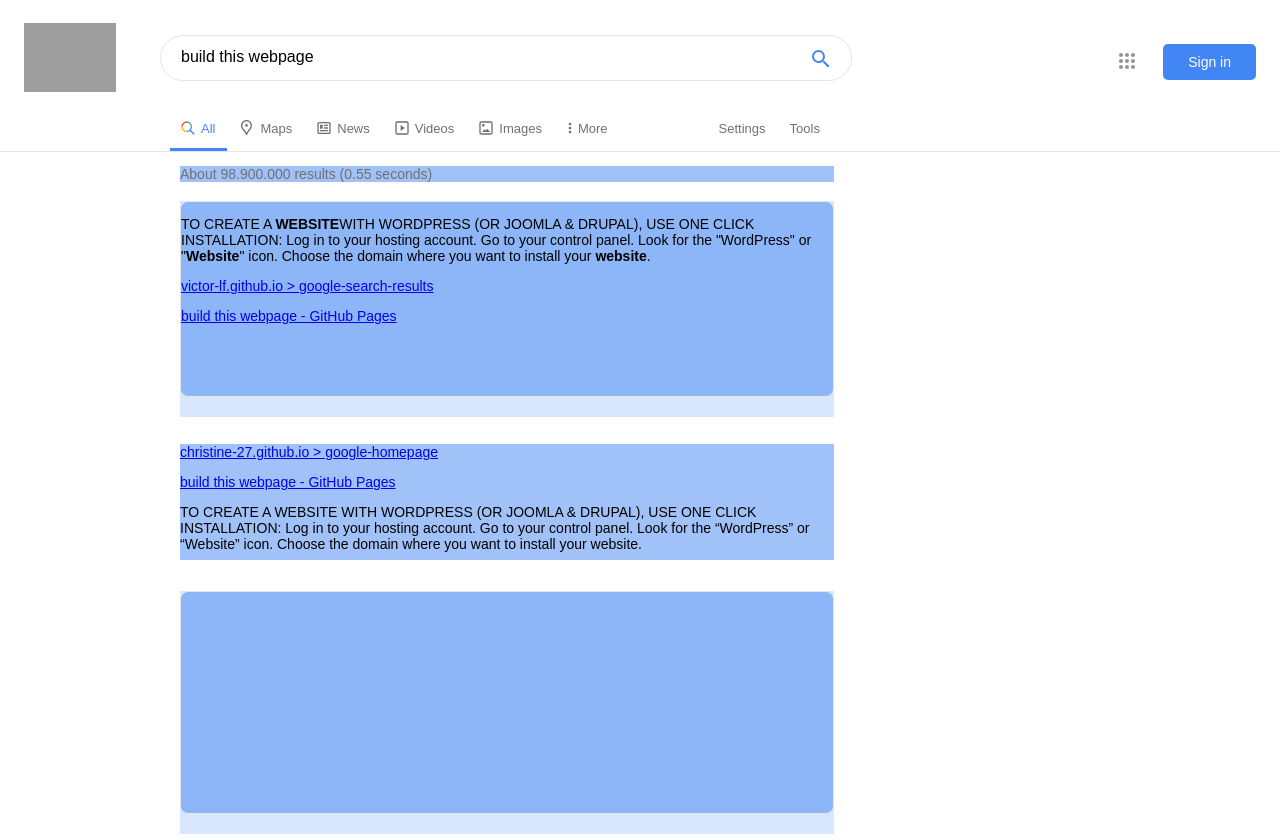
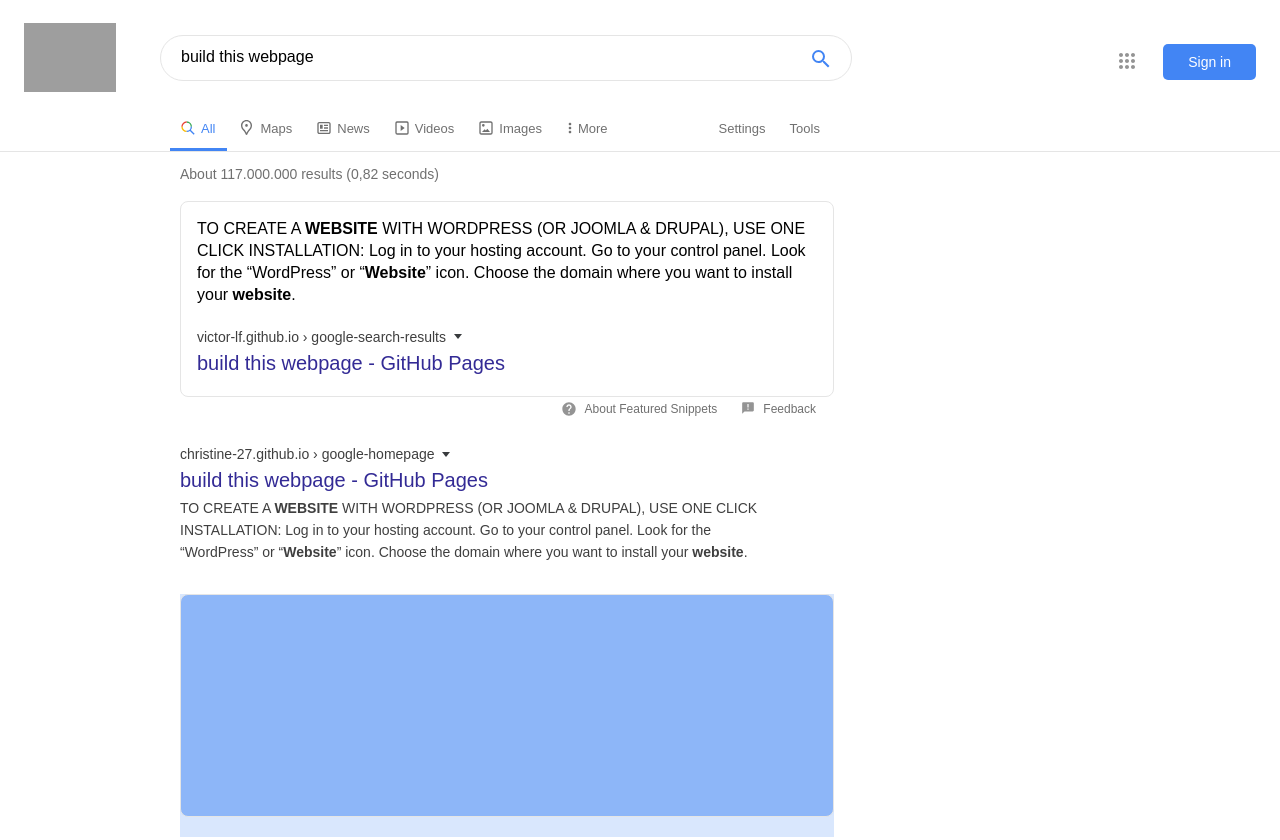
Before and after one commit to Stinji/google-search-results-page, a plain HTML site: page index.html in a window 1280 px wide. Shown: the top 840 px of the page. Drawn offline with Linux system fonts and the light colour scheme; grey boxes are pictures that could not be loaded.

Commit message:
filling in the previously made template with content

```diff
--- a/index.html
+++ b/index.html
@@ -263,51 +263,81 @@
         </script>
     </nav>
     <main>
-        <p class="results-in-seconds">About 98.900.000 results (0.55 seconds)</p>
+        <p class="results-in-seconds">About 117.000.000 results (0,82 seconds)</p>
         <div class="block-top">
-            <div class="inside-block">
-                <p>TO CREATE A <strong>WEBSITE</strong>WITH WORDPRESS (OR JOOMLA & DRUPAL), USE ONE CLICK INSTALLATION:
-                    Log
-                    in to
-                    your hosting account. Go to your control panel. Look for the "WordPress" or
-                    "<strong>Website</strong>"
+            <div class="paddings inside-block">
+                <p id="bigger-text">TO CREATE A <strong>WEBSITE</strong> WITH WORDPRESS (OR JOOMLA & DRUPAL), USE ONE
+                    CLICK INSTALLATION:
+                    Log in to your hosting account. Go to your control panel. Look for the “WordPress” or
+                    “<strong>Website</strong>”
                     icon.
-                    Choose the domain where you want to install your <strong>website</strong>.<p>
-                        <a
-                            href="https://www.google.com/url?sa=t&rct=j&q=&esrc=s&source=web&cd=2&cad=rja&uact=8&ved=2ahUKEwifzNuE6LjoAhWQyKQKHR3bD_0QFjABegQIDBAD&url=https%3A%2F%2Fvictor-lf.github.io%2Fgoogle-search-results%2F&usg=AOvVaw14GSq8J4pzsYJOPkg7tS9V">
+                    Choose the domain where you want to install your <strong>website</strong>.</p>
+                <div class="victor-lf-div-flex">
+                    <div>
+                        <a class="victor-lf-a"
+                            href="https://www.google.com/url?sa=t&rct=j&q=&esrc=s&source=web&cd=2&cad=rja&uact=8&ved=2ahUKEwisxNHxkbvoAhWLLewKHSuMBLEQFjABegQIDBAD&url=https%3A%2F%2Fvictor-lf.github.io%2Fgoogle-search-results%2F&usg=AOvVaw14GSq8J4pzsYJOPkg7tS9V">
+                            victor-lf.github.io › google-search-results<br>
+                            <span class="victor-lf-span">build this webpage - GitHub Pages</span></a>
+                    </div>
+                    <div class="dwn-arw-div">
+                        <a href="#">
+                            <span class="dwn-arw"></span>
+                        </a>
+                    </div>
+                </div>
+            </div>
+            <div class="nfrmtn-lnks-div">
+                <a href="#">
                     <span>
-                                <p>victor-lf.github.io > google-search-results</p>
-                            </span>
-                            <p>build this webpage - GitHub Pages</p>
-                        </a>
-                        </a>
-                        <a href="#"><span class="mn-dwn-arw"></span></a>
-            </div>
-            <!--<a
-                href="https://www.google.com/url?url=https://support.google.com/websearch?p%3Dfeatured_snippets%26hl%3Den-BE&rct=j&q=&esrc=s&usg=AOvVaw1bfgufde1PdqaOLkivogXe&hl=en-BE&sa=X&ved=2ahUKEwjg-6G86rjoAhXQzaQKHeaYBAQQrpwBegQIDRAM">
-                <span>
-                    <svg focusable="false" xmlns="http://www.w3.org/2000/svg" viewBox="0 0 24 24">
+                        <svg class="qstn-mrk-svg" focusable="false" xmlns="http://www.w3.org/2000/svg"
+                            viewBox="0 0 24 24">
                             <path
                                 d="M12 2C6.48 2 2 6.48 2 12s4.48 10 10 10 10-4.48 10-10S17.52 2 12 2zm1 17h-2v-2h2v2zm2.07-7.75l-.9.92C13.45 12.9 13 13.5 13 15h-2v-.5c0-1.1.45-2.1 1.17-2.83l1.24-1.26c.37-.36.59-.86.59-1.41 0-1.1-.9-2-2-2s-2 .9-2 2H8c0-2.21 1.79-4 4-4s4 1.79 4 4c0 .88-.36 1.68-.93 2.25z">
                             </path>
                         </svg>
                     </span>
                 </a>
-            <a
-                href="https://www.google.com/url?url=https://support.google.com/websearch?p%3Dfeatured_snippets%26hl%3Den-BE&rct=j&q=&esrc=s&usg=AOvVaw1bfgufde1PdqaOLkivogXe&hl=en-BE&sa=X&ved=2ahUKEwjg-6G86rjoAhXQzaQKHeaYBAQQrpwBegQIDRAN">About
-                Featured Snippets</a>
-            <a
+                <a class="nfrmtn-lnks ft-snp" href="#">About Featured Snippets</a>
+                <a class="nfrmtn-lnks"
                     href="https://www.google.com/search?client=ubuntu&hs=Lua&channel=fs&sxsrf=ALeKk00z2KFqmb_2intvF1xCMr57aL6F2w%3A1585248565644&ei=Nfl8XsDoJpCdkgWsrako&q=build+this+webpage&oq=build+this+webpage&gs_l=psy-ab.3..0i71l8.0.0..384...0.2..0.0.0.......0......gws-wiz.12_UgDs1r5I&ved=0ahUKEwiA14qN57joAhWQjqQKHaxWCgUQ4dUDCAo&uact=5#">
                     <span>
-                    <svg focusable="false" xmlns="http://www.w3.org/2000/svg" viewBox="0 0 24 24">
+                        <svg class="xmtn-mrk-svg" focusable="false" xmlns="http://www.w3.org/2000/svg"
+                            viewBox="0 0 24 24">
                             <path
                                 d="M20 2H4c-1.1 0-1.99.9-1.99 2L2 22l4-4h14c1.1 0 2-.9 2-2V4c0-1.1-.9-2-2-2zm-7 9h-2V5h2v6zm0 4h-2v-2h2v2z">
                             </path>
                         </svg>
-                </span>Feedback
-            </a>-->
+                    </span>
+                </a>
+                <a class="nfrmtn-lnks fdbk" href="#">Feedback</a>
             </div>
+        </div>
+        <!---->
         <div class="block">
+            <div class="christine-27-div-flex">
+                <div id="christine-27">
+                    <a class="victor-lf-a" href="#">
+                        christine-27.github.io › google-homepage<br>
+                        <span class="victor-lf-span">build this webpage - GitHub Pages</span></a>
+                </div>
+                <div class="dwn-arw-div">
+                    <a href="#">
+                        <span class="dwn-arw"></span>
+                    </a>
+                </div>
+            </div>
+            <div class="lnk-dscr">
+                <p class="christine-27-p">TO CREATE A <strong>WEBSITE</strong> WITH WORDPRESS (OR JOOMLA & DRUPAL), USE ONE
+                    CLICK INSTALLATION:
+                    Log in to your hosting account. Go to your control panel. Look for the “WordPress” or
+                    “<strong>Website</strong>”
+                    icon.
+                    Choose the domain where you want to install your <strong>website</strong>.</p>
+            </div>
+        </div>
+        <!--
+
+
             <a
                 href="https://www.google.com/url?sa=t&rct=j&q=&esrc=s&source=web&cd=3&cad=rja&uact=8&ved=2ahUKEwjg-6G86rjoAhXQzaQKHeaYBAQQFjACegQIARAB&url=https%3A%2F%2Fchristine-27.github.io%2Fgoogle-homepage%2F&usg=AOvVaw2d2MNymdEB9Dk3fp250YW0">
                 <span>
@@ -321,9 +351,11 @@
                 hosting account. Go to your control panel. Look for the “WordPress” or “Website” icon. Choose the
                 domain
                 where you want to install your website.</p>
-        </div>
+
+
+        -->
         <div class="people-also-ask-feedback">
-            <div class="people-also-ask"></div>
+            <div class="paddings people-also-ask"></div>
         </div>
         <div class="similar-blocks"></div>
         <div class="similar-blocks"></div>
--- a/styles/style.css
+++ b/styles/style.css
@@ -2,6 +2,7 @@
     box-sizing: border-box;
     font-family: Arial, Helvetica, sans-serif;
     font-size: 14px;
+    text-decoration: none;
 }
 
 /*
@@ -369,41 +370,132 @@
 */
 
 main {
+    margin-left: 180px;
     width: 654px;
-    margin-left: 180px;
 }
 
-/*
-.mn-dwn-arw {
-    border-color: #70757a transparent;
-    border-style: solid;
-    border-width: 5px 4px 0 4px;
+.paddings {
+    padding: 0 10px 0 16px;
 }
-*/
 
 .results-in-seconds {
-    background: rgba(66, 133, 244, 0.5);
     color: #707070;
 }
 
 .block-top {
-    background: rgba(66, 133, 244, 0.2);
     margin-top: 19px;
     height: 216px
 }
 
 .inside-block {
-    background: rgba(66, 133, 244, 0.5);
     border: 1px solid #e5e5e5;
     border-radius: 8px;
     height: 196px;
 }
 
+#bigger-text {
+    font-size: 16px;
+    line-height: 22px;
+}
+
+.victor-lf-div-flex {
+    display: flex;
+    margin-top: 23px;
+}
+
+.victor-lf-a {
+    color: #3f3f3f;
+    padding: 6px 0;
+}
+
+.victor-lf-span {
+    color: rgba(11, 0, 128, 0.836);
+    font-size: 20px;
+    line-height: 37px;
+}
+
+.victor-lf-span:hover {
+    text-decoration: underline;
+}
+
+.dwn-arw-div {
+    position: relative;
+    right: 51px;
+    top: 10px;
+}
+
+.dwn-arw {
+    border-color: hsl(210, 4%, 23%) transparent;
+    border-style: solid;
+    border-width: 5px 4px 0 4px;
+}
+
+.nfrmtn-lnks-div {
+    align-items: center;
+    display: flex;
+    justify-content: end;
+    margin-top: 2px;
+}
+
+.nfrmtn-lnks {
+    color: #707070;
+    font-size: 12px;
+}
+
+.qstn-mrk-svg {
+    fill: #949494;
+    height: 16px;
+    margin: 2px 8px 0 0;
+    width: 16px;
+}
+
+.ft-snp {
+    margin: 0 24px 2px 0;
+}
+
+.ft-snp:hover {
+    text-decoration: underline;
+}
+
+.xmtn-mrk-svg {
+    fill: #949494;
+    height: 14px;
+    margin: 2px 8px 2px 0;
+    width: 14px;
+}
+
+.fdbk {
+    margin: 0 18px 2px 0;
+}
+
+.fdbk:hover {
+    text-decoration: underline;
+}
+
+/**/
+
 .block {
-    background: rgba(66, 133, 244, 0.5);
     height: 116px;
-    margin-top: 27px;
+    margin-top: 30px;
+    padding-right: 50px;
 }
+
+.christine-27-div-flex {
+    display: flex;
+}
+
+#christine-27 {
+    padding-right: 5px;
+    margin-top: -1px;
+}
+
+.christine-27-p {
+    color: #3f3f3f;
+    line-height: 22px;
+    margin-top: -2px;
+}
+
+/**/
 
 .people-also-ask {
     background: rgba(66, 133, 244, 0.5);
```
Lines whose indentation alone changed are shown as unchanged.
